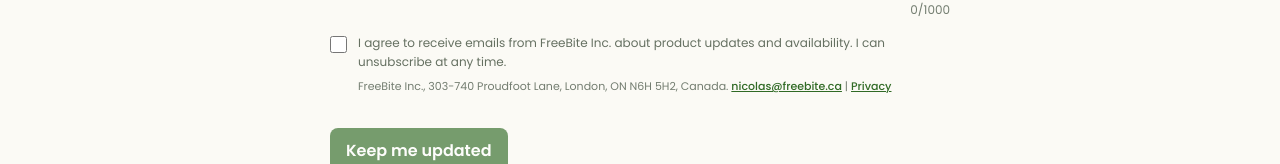
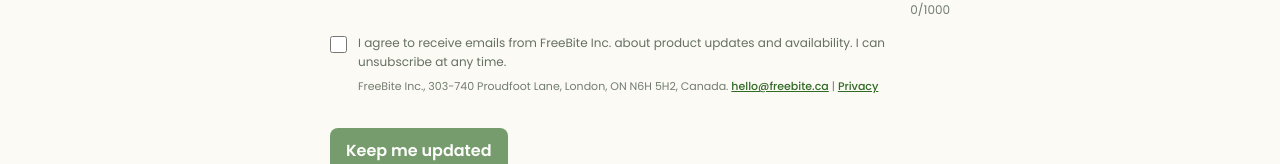
Before and after one commit to nicolas2679/freebite, a React (Vite) app: page / in a window 1280 px wide. Shown: the part 559-723 px from the top of the page. Built offline with nearby package versions, Linux system fonts and the light colour scheme; no server answers; the HTML template or start-up script is replaced by a standard one.

Commit message:
Add consumer interest signup

```diff
--- a/src/App.jsx
+++ b/src/App.jsx
@@ -162,7 +162,7 @@ function LaunchPage() {
 
               <p className="interest-legal">
                 FreeBite Inc., 303-740 Proudfoot Lane, London, ON N6H 5H2,
-                Canada. <a href="mailto:nicolas@freebite.ca">nicolas@freebite.ca</a>
+                Canada. <a href="mailto:hello@freebite.ca">hello@freebite.ca</a>
                 {" | "}
                 <a href="/privacy">Privacy</a>
               </p>
@@ -299,7 +299,7 @@ function PrivacyPage() {
             <br />
             London, ON N6H 5H2, Canada
             <br />
-            <a href="mailto:nicolas@freebite.ca">nicolas@freebite.ca</a>
+            <a href="mailto:hello@freebite.ca">hello@freebite.ca</a>
           </address>
         </article>
       </main>
```
